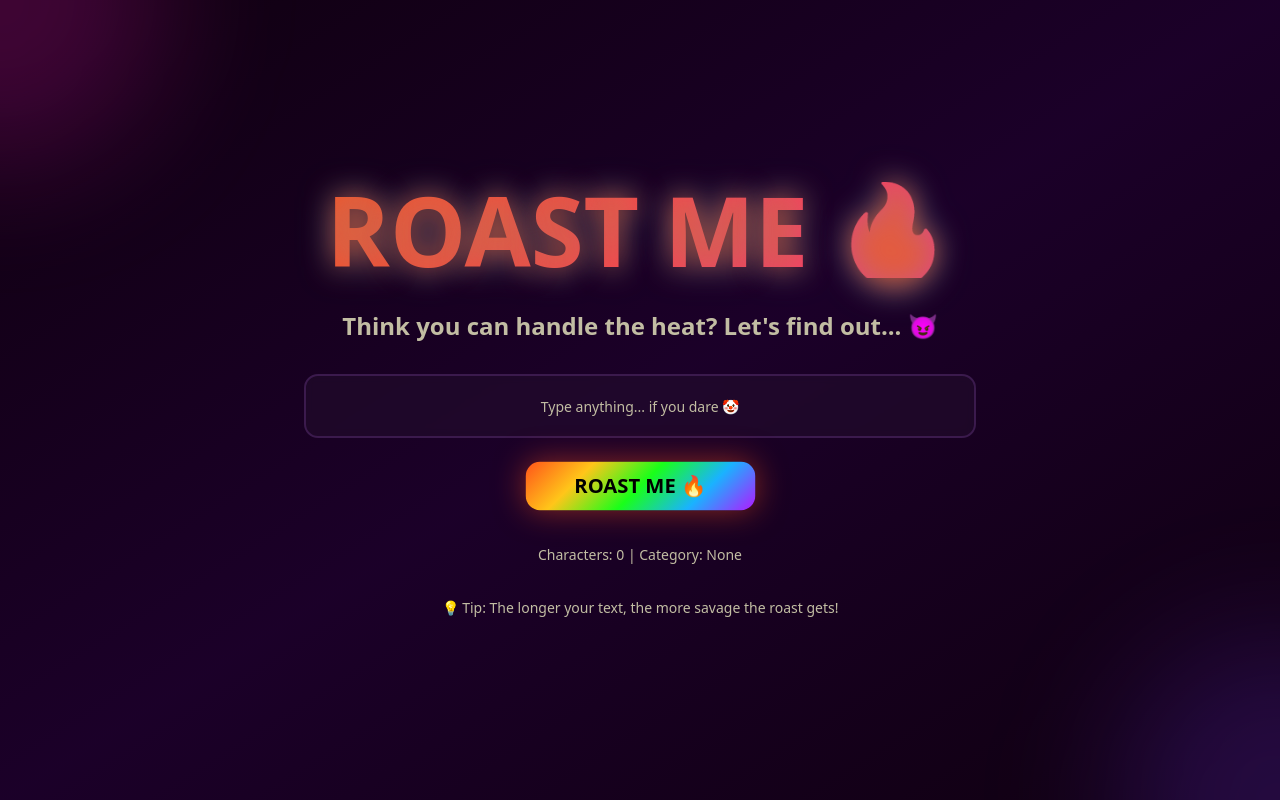
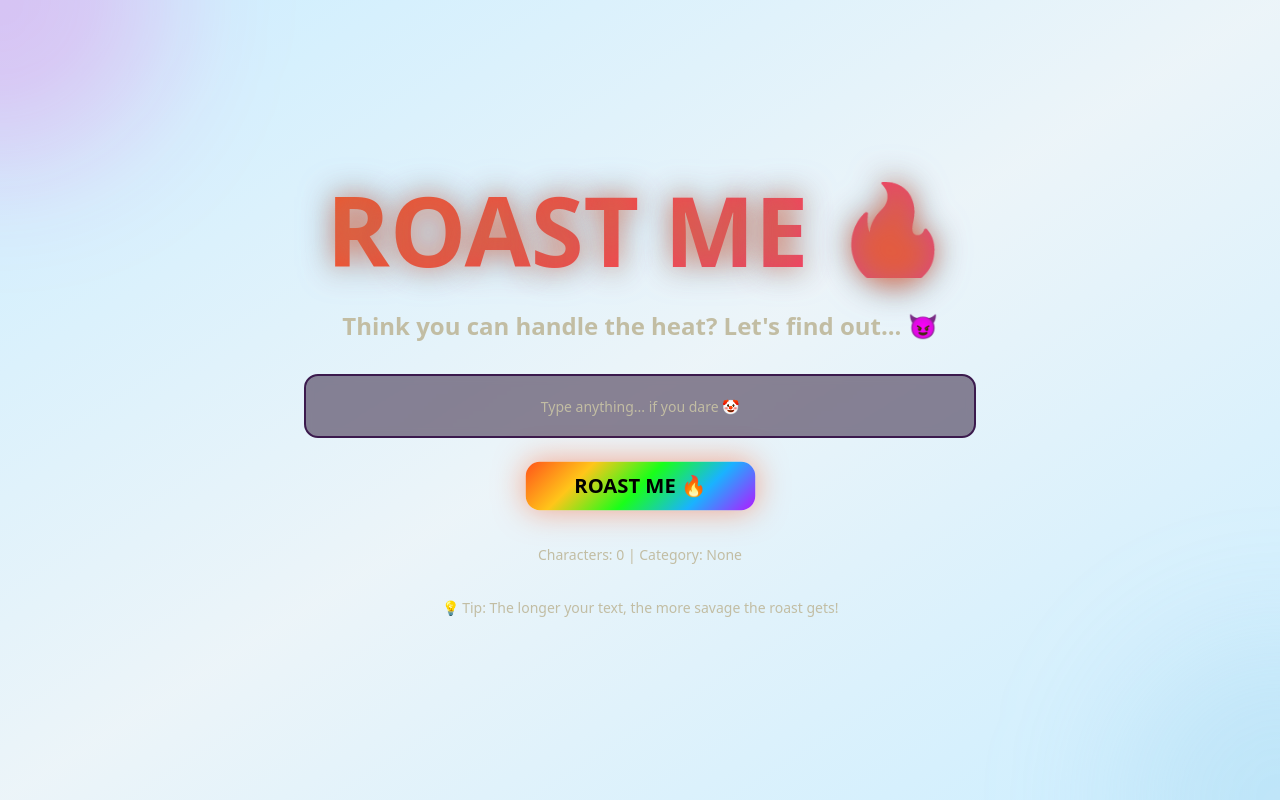
Before and after one commit to Hiba-Fayisa/roast-rhapsody, a React (Vite) app: page / in a window 1280 px wide. Built offline with nearby package versions, Linux system fonts and the light colour scheme.

Commit message:
Add sound effects and styling changes
Add provided sound effects, change background to light blue, and update text colors to dark shades.

```diff
--- a/src/index.css
+++ b/src/index.css
@@ -8,21 +8,21 @@ All colors MUST be HSL.
 
 @layer base {
   :root {
-    /* Vibrant meme-style colors */
-    --background: 300 100% 3%;
-    --foreground: 60 100% 98%;
+    /* Light blue theme colors */
+    --background: 200 100% 90%;
+    --foreground: 220 50% 15%;
 
-    --card: 280 100% 8%;
-    --card-foreground: 60 100% 95%;
+    --card: 200 50% 95%;
+    --card-foreground: 220 50% 20%;
 
-    --popover: 280 100% 8%;
-    --popover-foreground: 60 100% 95%;
+    --popover: 200 50% 95%;
+    --popover-foreground: 220 50% 20%;
 
     --primary: 315 100% 55%;
-    --primary-foreground: 60 100% 98%;
+    --primary-foreground: 0 0% 100%;
 
-    --secondary: 260 100% 60%;
-    --secondary-foreground: 60 100% 98%;
+    --secondary: 200 60% 70%;
+    --secondary-foreground: 220 50% 15%;
 
     --muted: 280 30% 15%;
     --muted-foreground: 50 20% 70%;
```
